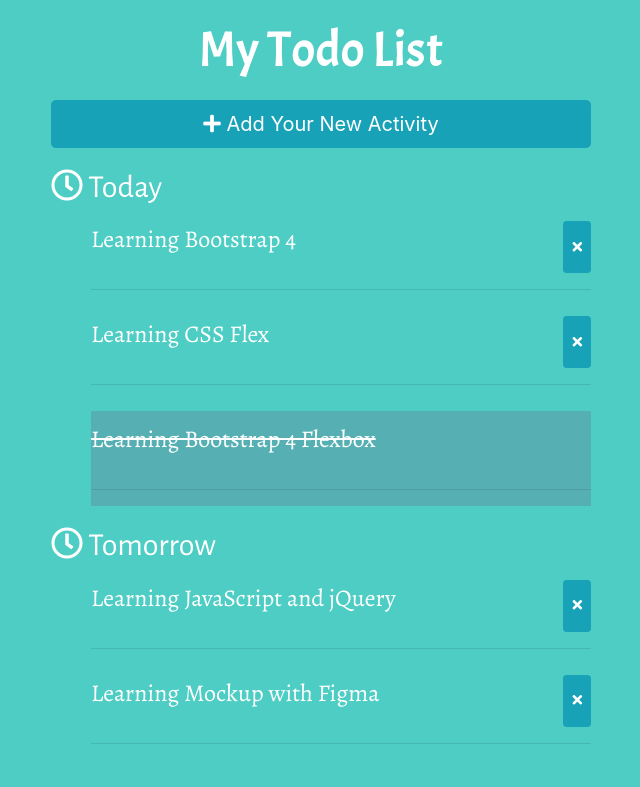
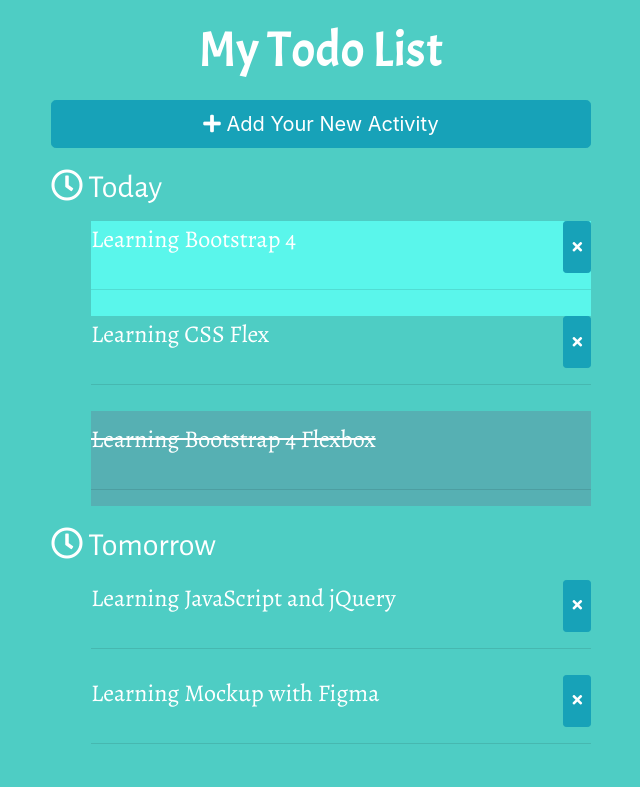
Before and after one commit to mayasopiie/glintstodo, a plain HTML site: page new.html in a window 1280 px wide. In both pictures the pointer is over the element 660 px from the left and 268 px from the top of the page. Shown: the top 787 px of the page, without its empty margins (319-959 px from the left). Drawn offline with nearby package versions, Linux system fonts and the light colour scheme.

Commit message:
Hovering unchecked todo

```diff
--- a/custom.css
+++ b/custom.css
@@ -28,6 +28,14 @@ h1{
     padding-bottom: 10px;
 }
 
+.segment-activity-unchecked:hover{
+    font-family: "Alegreya", serif;
+    font-size: 1.5em;
+    background-color:rgba(93, 252, 241, 0.877);
+    margin-left: 40px;
+    padding-bottom: 10px;
+}
+
 .segment-activity-checked{
     font-family: "Alegreya", serif;
     text-decoration: line-through;
```
